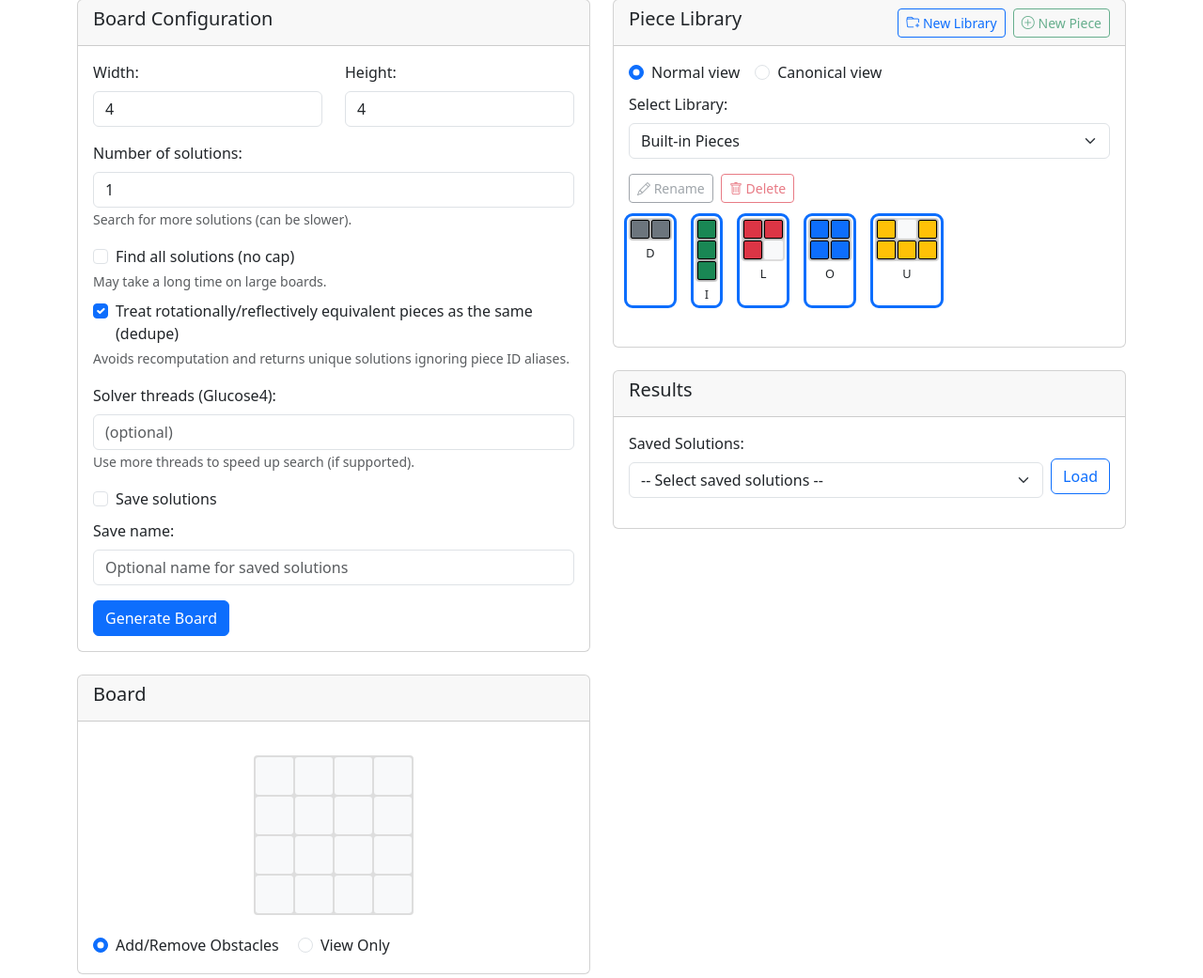
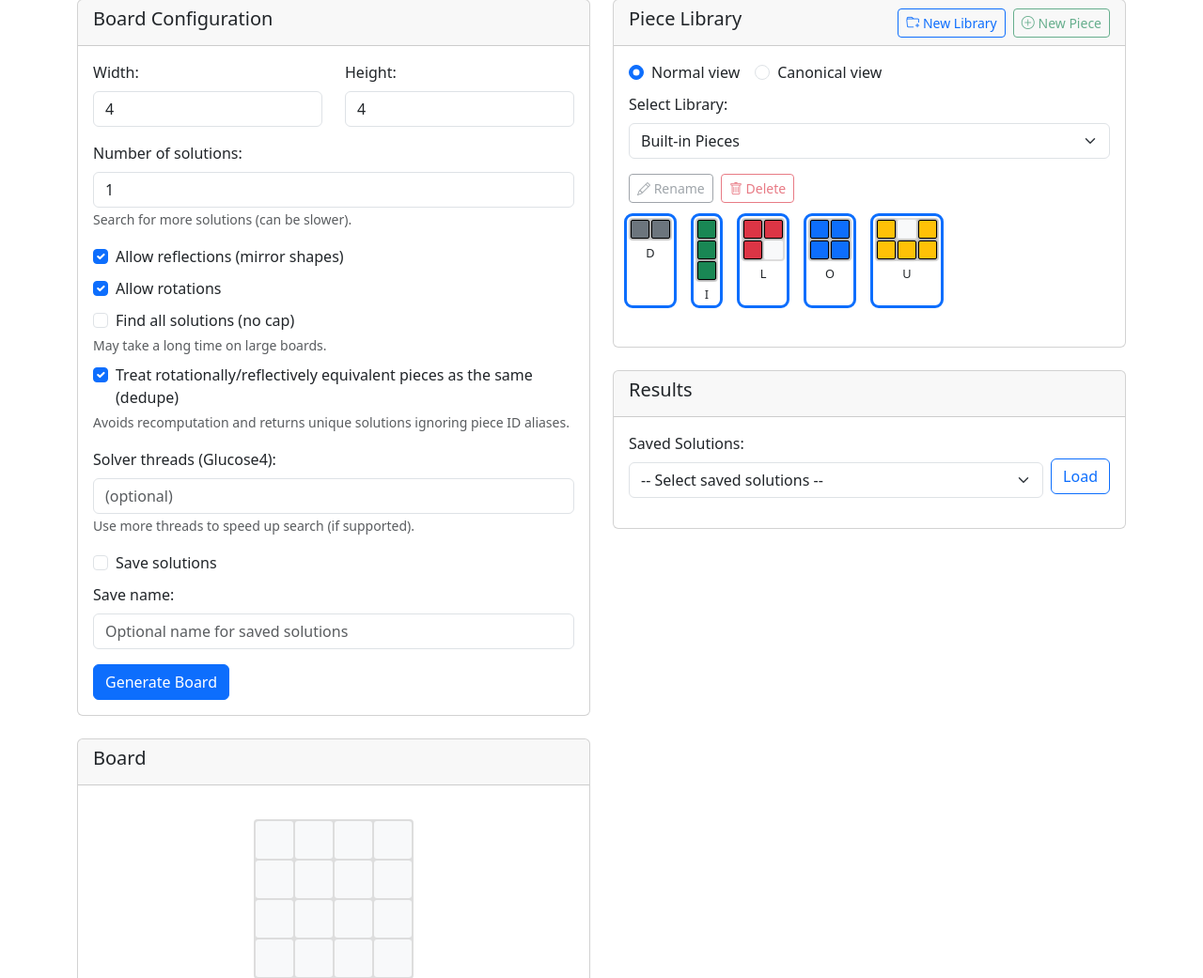
Before and after one commit to huynd2210/Tile-laying-Puzzle-Solver, a Flask app: page / in a window 1280 px wide. Shown: the part 97-1138 px from the top of the page at 94% size. Run offline with Flask 2, Linux system fonts and the light colour scheme.

Commit message:
added options to disable reflection and rotationns

```diff
--- a/backend/piece.py
+++ b/backend/piece.py
@@ -38,7 +38,7 @@ class Piece:
         """
         return tuple((coord.i, coord.j) for coord in self.offsetValues)
 
-    def get_orientations(self):
+    def get_orientations(self, allow_reflections=True, allow_rotations=True):
         """
         Generate all distinct orientations of the piece.
 
@@ -49,15 +49,22 @@ class Piece:
         Returns a list of orientations. Each orientation is a tuple of (i,j) offset pairs.
         """
         base = self.get_offsets()
+        if not base:
+            return []
         # Define transformation functions:
         # identity, rotate 90: (i,j) -> (-j, i), rotate 180: (i,j) -> (-i, -j),
         # rotate 270: (i,j) -> (j, -i)
-        transforms = [
-            lambda i, j: (i, j),
-            lambda i, j: (-j, i),
-            lambda i, j: (-i, -j),
-            lambda i, j: (j, -i)
-        ]
+        if allow_rotations:
+            transforms = [
+                lambda i, j: (i, j),
+                lambda i, j: (-j, i),
+                lambda i, j: (-i, -j),
+                lambda i, j: (j, -i)
+            ]
+        else:
+            transforms = [
+                lambda i, j: (i, j)
+            ]
         # For each transform, also consider horizontal flip (mirroring j coordinate)
         orientations = set()
         orientation_list = []
@@ -67,12 +74,13 @@ class Piece:
             if norm not in orientations:
                 orientations.add(norm)
                 orientation_list.append(norm)
-            # Apply horizontal flip on top of the transformation.
-            flipped = tuple((-u, v) for u, v in transformed)
-            norm_flipped = normalize(flipped)
-            if norm_flipped not in orientations:
-                orientations.add(norm_flipped)
-                orientation_list.append(norm_flipped)
+            if allow_reflections:
+                # Apply horizontal flip on top of the transformation.
+                flipped = tuple((-u, v) for u, v in transformed)
+                norm_flipped = normalize(flipped)
+                if norm_flipped not in orientations:
+                    orientations.add(norm_flipped)
+                    orientation_list.append(norm_flipped)
         return orientation_list
 
     def __str__(self):
--- a/backend/utils.py
+++ b/backend/utils.py
@@ -9,6 +9,8 @@ def normalize(offsets):
     """
     Given a list of (i,j) tuples, shift them so that the smallest i and j become 0.
     """
+    if not offsets:
+        return tuple()
     min_i = min(i for i, j in offsets)
     min_j = min(j for i, j in offsets)
     return tuple(sorted(((i - min_i, j - min_j) for i, j in offsets)))
--- a/frontend/static/js/script.js
+++ b/frontend/static/js/script.js
@@ -911,6 +911,8 @@ document.addEventListener('DOMContentLoaded', () => {
                     return isNaN(v) || v < 1 ? undefined : v;
                 })(),
                 dedupe_equivalent: document.getElementById('dedupe-equivalent').checked,
+                allow_reflections: document.getElementById('allow-reflections').checked,
+                allow_rotations: document.getElementById('allow-rotations').checked,
                 persist: document.getElementById('persist-solutions').checked,
                 save_name: document.getElementById('save-name').value || ''
             };
--- a/frontend/templates/index.html
+++ b/frontend/templates/index.html
@@ -34,6 +34,22 @@
                                 <label for="num-solutions" class="form-label">Number of solutions:</label>
                                 <input type="number" id="num-solutions" class="form-control" min="1" max="50" value="1">
                                 <small class="text-muted">Search for more solutions (can be slower).</small>
+                            </div>
+                        </div>
+                        <div class="row mb-2">
+                            <div class="col-12">
+                                <div class="form-check">
+                                    <input class="form-check-input" type="checkbox" id="allow-reflections" checked>
+                                    <label class="form-check-label" for="allow-reflections">Allow reflections (mirror shapes)</label>
+                                </div>
+                            </div>
+                        </div>
+                        <div class="row mb-2">
+                            <div class="col-12">
+                                <div class="form-check">
+                                    <input class="form-check-input" type="checkbox" id="allow-rotations" checked>
+                                    <label class="form-check-label" for="allow-rotations">Allow rotations</label>
+                                </div>
                             </div>
                         </div>
                         <div class="row mb-2">
--- a/server/app.py
+++ b/server/app.py
@@ -122,18 +122,28 @@ class JSONPieceAdapter:
         self.name = piece_dict.get('name')
         self.color = piece_dict.get('color')
         self.cells = piece_dict.get('cells') or []
+        self.allow_reflections = piece_dict.get('allow_reflections', True)
+        self.allow_rotations = piece_dict.get('allow_rotations', True)
 
     def get_offsets(self):
         return tuple(tuple(coord) for coord in self.cells)
 
-    def get_orientations(self):
+    def get_orientations(self, allow_reflections=None, allow_rotations=None):
         base = self.get_offsets()
-        transforms = [
-            lambda i, j: (i, j),
-            lambda i, j: (-j, i),
-            lambda i, j: (-i, -j),
-            lambda i, j: (j, -i)
-        ]
+        if not base:
+            return []
+        use_rot = self.allow_rotations if allow_rotations is None else allow_rotations
+        if use_rot:
+            transforms = [
+                lambda i, j: (i, j),
+                lambda i, j: (-j, i),
+                lambda i, j: (-i, -j),
+                lambda i, j: (j, -i)
+            ]
+        else:
+            transforms = [
+                lambda i, j: (i, j)
+            ]
         orientations = set()
         orientation_list = []
         for t in transforms:
@@ -142,11 +152,13 @@ class JSONPieceAdapter:
             if norm not in orientations:
                 orientations.add(norm)
                 orientation_list.append(norm)
-            flipped = tuple((-u, v) for u, v in transformed)
-            norm_flipped = normalize(flipped)
-            if norm_flipped not in orientations:
-                orientations.add(norm_flipped)
-                orientation_list.append(norm_flipped)
+            use_reflect = self.allow_reflections if allow_reflections is None else allow_reflections
+            if use_reflect:
+                flipped = tuple((-u, v) for u, v in transformed)
+                norm_flipped = normalize(flipped)
+                if norm_flipped not in orientations:
+                    orientations.add(norm_flipped)
+                    orientation_list.append(norm_flipped)
         return orientation_list
 
 
@@ -176,7 +188,8 @@ def _shape_signature(piece_obj):
             # fallback to offsets
             if hasattr(piece_obj, 'get_offsets'):
                 base = getattr(piece_obj, 'get_offsets')()
-                orientations = [normalize(tuple(base))]
+                base_norm = normalize(tuple(base))
+                orientations = [base_norm] if base_norm else []
         # Pick lexicographically smallest normalized string among orientations
         sigs = [_orientation_signature(o) for o in orientations]
         return min(sigs) if sigs else ''
@@ -205,7 +218,8 @@ def _normalized_orientation(piece_obj):
         if not orientations:
             if hasattr(piece_obj, 'get_offsets'):
                 base = getattr(piece_obj, 'get_offsets')()
-                orientations = [normalize(tuple(base))]
+                base_norm = normalize(tuple(base))
+                orientations = [base_norm] if base_norm else []
         # Choose canonical orientation by string order
         if not orientations:
             return []
@@ -237,6 +251,12 @@ def solve_puzzle():
         persist = bool(data.get('persist', False))
         save_name = str(data.get('save_name', '')).strip() or f"Solution {datetime.datetime.utcnow().isoformat()}"
         dedupe_equivalent = bool(data.get('dedupe_equivalent', True))
+        allow_reflections = data.get('allow_reflections')
+        if allow_reflections is None:
+            allow_reflections = True
+        allow_rotations = data.get('allow_rotations')
+        if allow_rotations is None:
+            allow_rotations = True
 
         obstacle_positions = [(i, j) for i, j in obstacles]
 
@@ -249,7 +269,7 @@ def solve_puzzle():
             piece_lib = test_piece_library if not selected_pieces else {k: test_piece_library[k] for k in selected_pieces if k in test_piece_library}
         else:
             pieces = _list_pieces_for_library(library_id)
-            pdict = {p['name']: JSONPieceAdapter(p) for p in pieces}
+            pdict = {p['name']: JSONPieceAdapter({**p, 'allow_reflections': allow_reflections, 'allow_rotations': allow_rotations}) for p in pieces}
             for pid in selected_pieces:
                 if pid in pdict:
                     piece_lib[pid] = pdict[pid]
@@ -274,6 +294,18 @@ def solve_puzzle():
         for pid, canon in canonical_of.items():
             rep_of.setdefault(canon, pid)
 
+        # If builtin and flipping disabled, wrap builtin pieces via adapter to enforce
+        if library_id == 'builtin' and (allow_reflections is False or allow_rotations is False):
+            lib_for_solver = {
+                pid: JSONPieceAdapter({
+                    'name': pid,
+                    'color': getattr(p, 'color', None),
+                    'cells': [[i, j] for (i, j) in (p.get_offsets() if hasattr(p, 'get_offsets') else [])],
+                    'allow_reflections': allow_reflections,
+                    'allow_rotations': allow_rotations
+                })
+                for pid, p in lib_for_solver.items()
+            }
         puzzle = TilingPuzzle(board, lib_for_solver)
         threads = data.get('threads')
         try:
```
